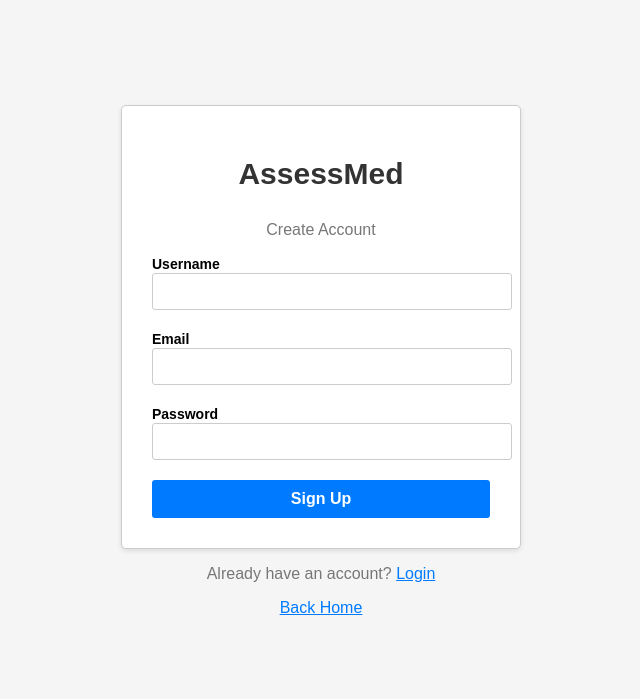
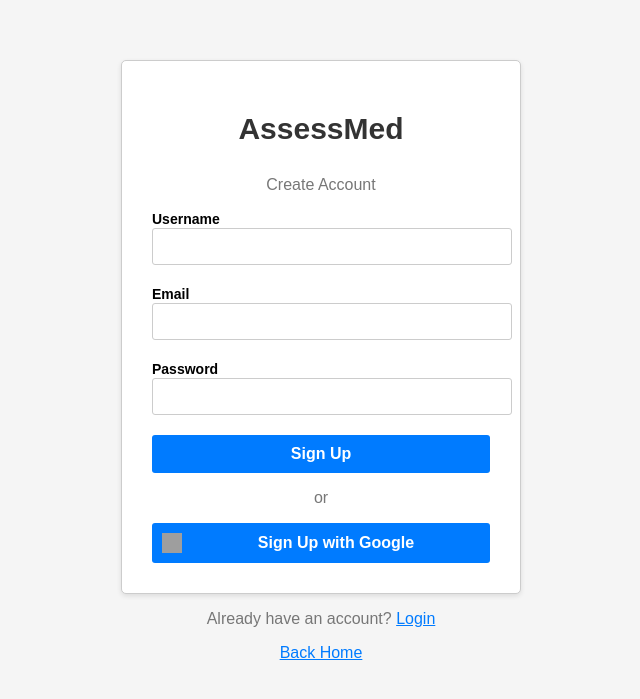
Before and after one commit to apoorvmaurya/healthify, a plain HTML site: page signup.html in a window 1280 px wide. Shown: the part 141-840 px from the top of the page, without its empty margins (319-959 px from the left). Drawn offline with Linux system fonts and the light colour scheme; grey boxes are pictures that could not be loaded.

Commit message:
modified:   login.css modified:   signup.html modified:   signup.js

```diff
--- a/login.css
+++ b/login.css
@@ -60,6 +60,42 @@ body {
   border-top-right-radius: 0;
 }
 
+.google-button {
+  display: flex;
+  align-items: center;
+  justify-content: center;
+  width: 100%;
+  max-width: 400px;
+  padding: 10px;
+  font-size: 16px;
+  font-weight: bold;
+  background-color: #ffffff;
+  color: #757575;
+  border: 1px solid #757575;
+  border-radius: 3px;
+  cursor: pointer;
+  margin-top: 10px;
+}
+
+.google-button:hover {
+  background-color: #f5f5f5;
+}
+
+.google-button-icon {
+  display: inline-block;
+  width: 20px;
+  height: 20px;
+  background-image: url("https://iili.io/H6kSJ1I.jpg"); /* Replace with your Google icon image */
+  background-size: cover;
+  margin-right: 10px;
+}
+
+.google-button-text {
+  flex: 1;
+  text-align: center;
+}
+
+
 /* Container Styles */
 .container {
   width: 100%;
--- a/signup.html
+++ b/signup.html
@@ -3,6 +3,18 @@
 <head>
   <title>AssessMed | Sign Up</title>
   <link rel="stylesheet" href="login.css">
+  <script src="https://apis.google.com/js/platform.js" async defer></script>
+
+  <script>
+    function startGoogleSignIn() {
+      gapi.load('auth2', function() {
+        gapi.auth2.init({
+          client_id: '681018805781-sgin86ama2q2eic886cetphsufr415hi.apps.googleusercontent.com',
+        });
+      });
+    }
+  </script>
+
   <style>
     /* Add any additional styles here */
     body {
@@ -79,7 +91,7 @@
     }
   </style>
 </head>
-<body>
+<body onload="startGoogleSignIn()">
   <div class="container">
     <form class="form-signin" id="signup-form">
       <h1>AssessMed</h1>
@@ -91,6 +103,14 @@
       <label for="password">Password</label>
       <input type="password" id="password" name="password" required>
       <button type="submit">Sign Up</button>
+
+      <p>or</p>
+
+      <button type="button" onclick="googleSignUp()" class="google-button">
+        <span class="google-button-icon"></span>
+        <span class="google-button-text">Sign Up with Google</span>
+      </button>
+
     </form>
     <div class="form-footer">
       <p>Already have an account? <a href="login.html">Login</a></p>
--- a/signup.js
+++ b/signup.js
@@ -12,3 +12,24 @@ document.getElementById("signup-form").addEventListener("submit", function(event
     // Redirect to login page
     window.location.href = "login.html";
   });
+
+  function googleSignUp() {
+    gapi.auth2.getAuthInstance().signIn()
+      .then(function(user) {
+        // Successful authentication
+        var profile = user.getBasicProfile();
+        var username = profile.getName();
+        var email = profile.getEmail();
+        var password = ""; // No password for Google sign-in
+
+        // Save user details to local storage or your preferred method
+        localStorage.setItem("user", JSON.stringify({ username: username, email: email, password: password }));
+
+        // Redirect to profile page or your desired destination
+        window.location.href = "profile.html";
+      })
+      .catch(function(error) {
+        // Handle error during authentication
+        console.log(error);
+      });
+  }
```
